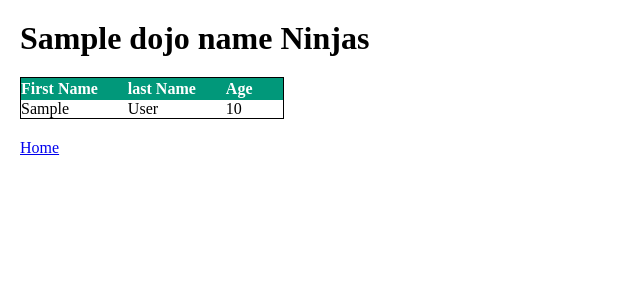
After one commit to mjstafford/Python, a Flask app: template flask_mysql/assignments/dojos_and_ninjas_flask_mySQL/app/templates/dojo_show.html in a window 1280 px wide. The commit adds this page. Shown: the top 300 px of the page, without its empty margins (0-640 px from the left). Run offline with Flask 2, Linux system fonts and the light colour scheme; the template is opened without the code that fills it: most values are stand-ins (such as "Sample title", 1, 10 or a date in 2020).

Commit message:
dojos showpage in prog

```diff
--- a/flask_mysql/assignments/dojos_and_ninjas_flask_mySQL/app/static/css/style.css
+++ b/flask_mysql/assignments/dojos_and_ninjas_flask_mySQL/app/static/css/style.css
@@ -2,6 +2,10 @@
     margin: 0;
     padding: 0;
     box-sizing: border-box;
+}
+
+input[type='submit']:hover {
+    cursor: pointer;
 }
 
 /* dojos page */
@@ -32,3 +36,49 @@
 }
 
 /* #left-col>a {} */
+
+/* dojo show page */
+
+table {
+    border-spacing: 0;
+    border-collapse: collapse;
+    border: 1px solid black;
+}
+
+thead {
+    background-color: #01987A;
+    color: white;
+}
+
+th {
+    text-align: left;
+    padding: 2px 30px 2px 0px;
+}
+
+.color1:hover,
+.color2:hover {
+    font-weight: bold;
+    filter: brightness(90%);
+}
+
+.color1 {
+    background-color: #F3F3F3;
+    color: #36A58D;
+}
+
+.color2 {
+    background-color: #FFFFFF;
+    color: black;
+}
+
+#show-table {
+    margin-bottom: 20px;
+}
+
+#show-container {
+    margin: 20px;
+}
+
+#show-container>h1 {
+    margin-bottom: 20px;
+}
--- a/flask_mysql/assignments/dojos_and_ninjas_flask_mySQL/app/templates/dojo.html
+++ b/flask_mysql/assignments/dojos_and_ninjas_flask_mySQL/app/templates/dojo.html
@@ -5,7 +5,7 @@
     <meta charset="UTF-8">
     <meta http-equiv="X-UA-Compatible" content="IE=edge">
     <meta name="viewport" content="width=device-width, initial-scale=1.0">
-    <title>users CR App</title>
+    <title>Dojos</title>
     <link rel="stylesheet" href="{{url_for('static', filename='css/style.css') }}">
 </head>
 
--- /dev/null
+++ b/flask_mysql/assignments/dojos_and_ninjas_flask_mySQL/app/templates/dojo_show.html
@@ -0,0 +1,39 @@
+<!DOCTYPE html>
+<html lang="en">
+
+<head>
+    <meta charset="UTF-8">
+    <meta http-equiv="X-UA-Compatible" content="IE=edge">
+    <meta name="viewport" content="width=device-width, initial-scale=1.0">
+    <title>Dojo Show</title>
+    <link rel="stylesheet" href="{{url_for('static', filename='css/style.css') }}">
+</head>
+
+<body id="show-container">
+    <h1>{{dojo_name}} Ninjas</h1>
+
+    <table id="show-table">
+        <thead>
+            <th>First Name</th>
+            <th>last Name</th>
+            <th>Age</th>
+        </thead>
+        <tbody>
+            {% for ninja in ninjas %}
+            {% if loop.index % 2 == 0 %}
+            <tr class="color1">
+                {% else %}
+            <tr class="color2">
+                {% endif %}
+                <td>{{ninja.first_name}}</td>
+                <td>{{ninja.last_name}}</td>
+                <td>{{ninja.age}}</td>
+            </tr>
+            {% endfor %}
+        </tbody>
+    </table>
+
+    <a href="/dojos">Home</a>
+</body>
+
+</html>
```
Also changed, not shown: flask_mysql/assignments/dojos_and_ninjas_flask_mySQL/app/controllers/dojos_controller.py (+29 -0 lines), flask_mysql/assignments/dojos_and_ninjas_flask_mySQL/app/models/dojo.py (+9 -0 lines), flask_mysql/assignments/dojos_and_ninjas_flask_mySQL/app/models/ninja.py (added, +18 -0 lines).
